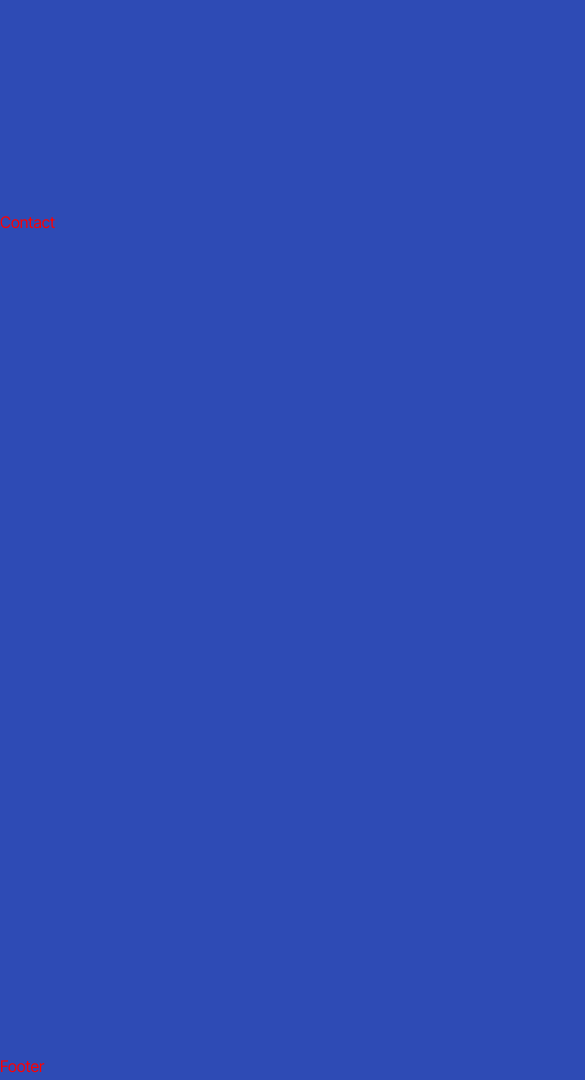
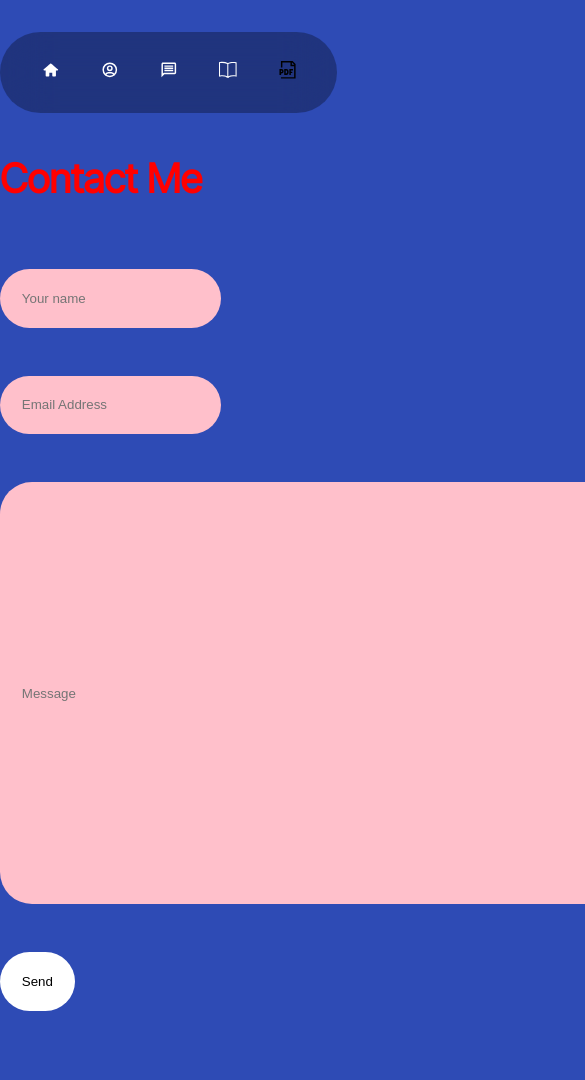
Before and after one commit to munnos/my-portfolio, a React (Create React App) app: page /contact in a window 390 px wide. Shown: the top 1080 px of the page, 585 px wide, since content can reach past the window. Built offline with nearby package versions, Linux system fonts and the light colour scheme.

Commit message:
updated form, footer, responsiveness and portfolio links

```diff
--- a/src/components/about/about.css
+++ b/src/components/about/about.css
@@ -70,40 +70,8 @@
 
 /* Media queries */
 
-@media screen and (max-width: 1024px) {
-    .aboutContainer {
-        grid-template-columns: 1fr;
-        gap: 0;
-
-    }
-.aboutMe {
-    width: 50%;
-    margin: 2rem auto 4rem;
-}
-
-.aboutContent p {
-    margin: 1rem 0 1.5rem;
-}
-
-}
-
-
 @media screen and (max-width: 600px) {
-    .aboutMe {
-        width: 65%;
-        margin: 0 auto 3rem;
-    }
-    .aboutCards {
-        grid-template-columns: 1fr 1fr;
-        gap: 1rem;
-    }
-    .aboutContent {
-        text-align: center;
-
-
-    }
-
-    .aboutContent {
-        margin: 1.5rem 0;
-    }
-    }
+    #aboutmeHeader {
+        padding-left: 0;
+        width: 90%;
+    }}
--- a/src/components/contact/Contact.jsx
+++ b/src/components/contact/Contact.jsx
@@ -1,10 +1,49 @@
 import React from 'react'
 import './contact.css'
+// import {TfiEmail} from 'react-icons/tfi';
+// import {BsWhatsapp} from 'react-icons/bs';
 
 const Contact = () => {
   return (
-    <section id='contact'>Contact</section>
+    <div class="formContainer">
+      <h1 id="header"> Contact Me</h1>
+    <form action="https://formsubmit.co/munnos@hotmail.co.uk" method="POST">
+     <input class="inputBox" type="text" name="name" placeholder="Your name" required></input>
+     <input class="inputBox" type="email" name="email" placeholder="Email Address" required></input>
+     <input class="inputBox" id="message" name="textarea" placeholder='Message' required></input>
+     <button id="submitBtn" type="submit">Send</button>
+</form>
+</div>
   )
 }
 
 export default Contact
+
+
+// <section id='contact'>
+    //   <h5> Contact Me</h5>
+
+    //   <div className="contactmeContainer">
+
+    //   <article className="contactOption">
+    //     <div className='styleIcon'>
+    //     <TfiEmail/>
+    //     </div>
+    //     <h4> Email</h4>
+    //     <a href="mailto:munnos@hotmail.co.uk">Email me</a>
+    //   </article>
+
+
+    //   <article className="contactOption">
+    //   <div className='styleIcon'>
+    //     <BsWhatsapp/>
+    //     </div>
+    //     <h4> WhatsApp</h4>
+    //     <a href="https://api.whatsapp.com/send?phone=07307955554">Message me</a>
+    //   </article>
+
+
+
+    //   </div>
+
+    // </section>
--- a/src/components/contact/contact.css
+++ b/src/components/contact/contact.css
@@ -0,0 +1,73 @@
+.formContainer {
+    display: grid;
+    gap: 3.5rem;
+}
+
+
+#header {
+    margin-left: 90vh;
+}
+
+
+
+
+.inputBox {
+    display: grid;
+    background: pink;
+    padding: 1.3rem;
+    border-radius: 2rem;
+    border: 1px solid transparent;
+    transition: var(--transition);
+    grid-template-columns: 1fr 1fr 5fr;
+    gap: 3rem;
+    margin-left: 90vh;
+    margin-bottom: 3rem;
+
+
+
+}
+
+#message {
+
+    min-height: 50vh;
+    min-width: 100vh;
+}
+
+#submitBtn {
+    margin-left: 90vh;
+    background: white;
+    padding: 1.3rem;
+    border-radius: 2rem;
+    border: 1px solid transparent;
+    transition: var(--transition);
+
+}
+
+
+@media screen and (max-width: 900px) {
+
+.formContainer {
+    display: flex;
+    flex-wrap: wrap;
+}
+
+#header {
+    margin-left: 0;
+}
+
+.inputBox {
+
+    margin-left: 0vh;
+}
+
+#message {
+    max-height: 80%;
+    max-width: 80%;
+}
+
+#submitBtn {
+    margin-left: 0;
+
+}
+
+}
--- a/src/components/footer/Footer.jsx
+++ b/src/components/footer/Footer.jsx
@@ -1,9 +1,17 @@
 import React from 'react'
 import FooterSocials from './FooterSocials';
+import './footer.css';
 
 const Footer = () => {
   return (
-    <div className='footer'>Footer</div>
+    <footer className='footerContainer'>
+
+      < FooterSocials />
+
+
+
+
+    </footer>
   )
 }
 
--- a/src/components/footer/footer.css
+++ b/src/components/footer/footer.css
@@ -1,17 +1,14 @@
-.footer {
-    position: fixed;
-
-}
-
 
 .footerSocials {
     display: flex;
-    flex-direction: column;
+    flex-direction: row;
     align-items: center;
+    margin-left: 90vh;
     gap: 0.8rem;
-    position: absolute;
     left: 0;
     bottom: 3rem;
+    position: bottom;
+    margin-bottom: 2rem;
 }
 
 .footerSocials::after {
--- a/src/components/header/Nav.jsx
+++ b/src/components/header/Nav.jsx
@@ -10,14 +10,14 @@ import {useState} from 'react';
 
 
 const Nav = () => {
-  const [activeNav, setactiveNav] = useState('/')
+  const [activeNav, setactiveNav] = useState('/about')
   return (
   <nav>
 <a href="/" onClick={() => setactiveNav('/')} className={activeNav === '/' ? 'active' : ''}><TiHome /></a>
 <a href="/about" onClick={() => setactiveNav('/about')} className={activeNav === '/about' ? 'active' : ''}><TbUserCircle /></a>
 <a href="/contact" onClick={() => setactiveNav('/contact')} className={activeNav === '/contact' ? 'active' : ''}><MdOutlineMessage /></a>
 <a href="/portfolio" onClick={() => setactiveNav('/portfolio')} className={activeNav === '/portfolio' ? 'active' : ''}><TfiBook /></a>
-<a href="/resume" onClick={() => setactiveNav('/resume')} className={activeNav === '/resume' ? 'active' : ''}><GrDocumentPdf /></a>
+<a href="/cv" onClick={() => setactiveNav('/cv')} className={activeNav === '/cv' ? 'active' : ''}><GrDocumentPdf /></a>
 </nav>
   )
 }
--- a/src/components/header/nav.css
+++ b/src/components/header/nav.css
@@ -35,3 +35,9 @@ nav a:hover {
     background: var(--color-grey);
     color: var(--color-grey);
 } */
+
+@media screen and (max-width: 605px) {
+    nav {
+        margin-left: 0;
+        width: 90%;
+    }}
--- a/src/components/home/home.css
+++ b/src/components/home/home.css
@@ -1,23 +1,15 @@
-.homeContainer {
-
-    position: center;
-
-}
 
 .home {
 
-    position: center;
+
     min-height: 100vh;
-    margin-left: 150vh;
+    margin-left: 75vh;
 
 }
 
 #picofMe {
     height: 40vh;
     width: 40vh;
-    display: block;
-    position: center;
-    position: absolute;
     left: calc(50% - 7.5rem);
     margin-top: 4rem;
     border-radius: 12 rem 12 rem 0 0;
@@ -39,11 +31,13 @@
 
 
 @media screen and (max-width: 1024px) {
-    .header {
-        height: 68vh;
+    .home {
+
+
+        min-height: 100vh;
+        margin-left: 0;
 
     }
-}
 
 @media screen and (max-width: 600px) {
     .header {
@@ -55,3 +49,4 @@
         display: none;
 
     }}
+}
--- a/src/components/portfolio/portfolio.css
+++ b/src/components/portfolio/portfolio.css
@@ -14,9 +14,7 @@
     transition: var(--transition);
 }
 
-.portfolioitemImage {
-    max-height: 20vh;
-}
+
 
 .portfolioItem:hover {
     border-color: var(--color-light);
@@ -46,17 +44,28 @@
 
 /* Media queries */
 
-@media screen and (max-width: 1024px) {
-   .portfolioContainer {
-    grid-template-columns: 1fr 1fr;
-    gap: 1.2rem;
-   }
-}
+@media screen and (max-width: 900px) {
 
-@media screen and (max-width: 600px) {
-    .portfolioContainer {
-        grid-template-columns: 1fr;
-        gap: 1rem;
+
+    .containerportfolioContainer {
+        display: flex;
+        flex-wrap: wrap;
+
+    }
+    .portfolioitemImage {
+        max-height: 20vh;
+
     }
 
-}
+    .portfolioItem {
+
+        display: flex;
+        flex-wrap: wrap;
+        width: 75%;
+        align-items: center;
+
+
+    }
+
+
+    }
--- a/src/components/resume/Resume.jsx
+++ b/src/components/resume/Resume.jsx
@@ -1,12 +1,15 @@
-import React from 'react'
-import './resume.css'
+import React from 'react';
+import CV from '../../assets/CV.docx';
+import './resume.css';
+
 
 const Resume = () => {
   return (
-    <section id='resume'>
-      <h5>Resume</h5>
-      <h2>Download CV here</h2>
-    </section>
+    <div className="cta">
+        <a href={CV} download className="resumeCards">Download CV</a>
+        <a href="/contact" className='resumeCards'>Contact me</a>
+        <div className="me"> </div>
+    </div>
   )
 }
 
--- a/src/components/resume/resume.css
+++ b/src/components/resume/resume.css
@@ -0,0 +1,21 @@
+.cta {
+    display: grid;
+    justify-items: center;
+}
+
+.btn.resumeBtns {
+    display: grid;
+    justify-items: center;
+
+}
+
+.resumeCards {
+    background: pink;
+    border: 1px solid transparent;
+    border-radius: 1rem;
+    padding: 2rem;
+    text-align: center;
+    margin-top: 2rem;
+    grid-template-rows: 1fr 2fr 1fr;
+
+}
```
Also changed, not shown: src/components/portfolio/Portfolio.jsx (+18 -18 lines), src/assets/projectImage2.PNG.
